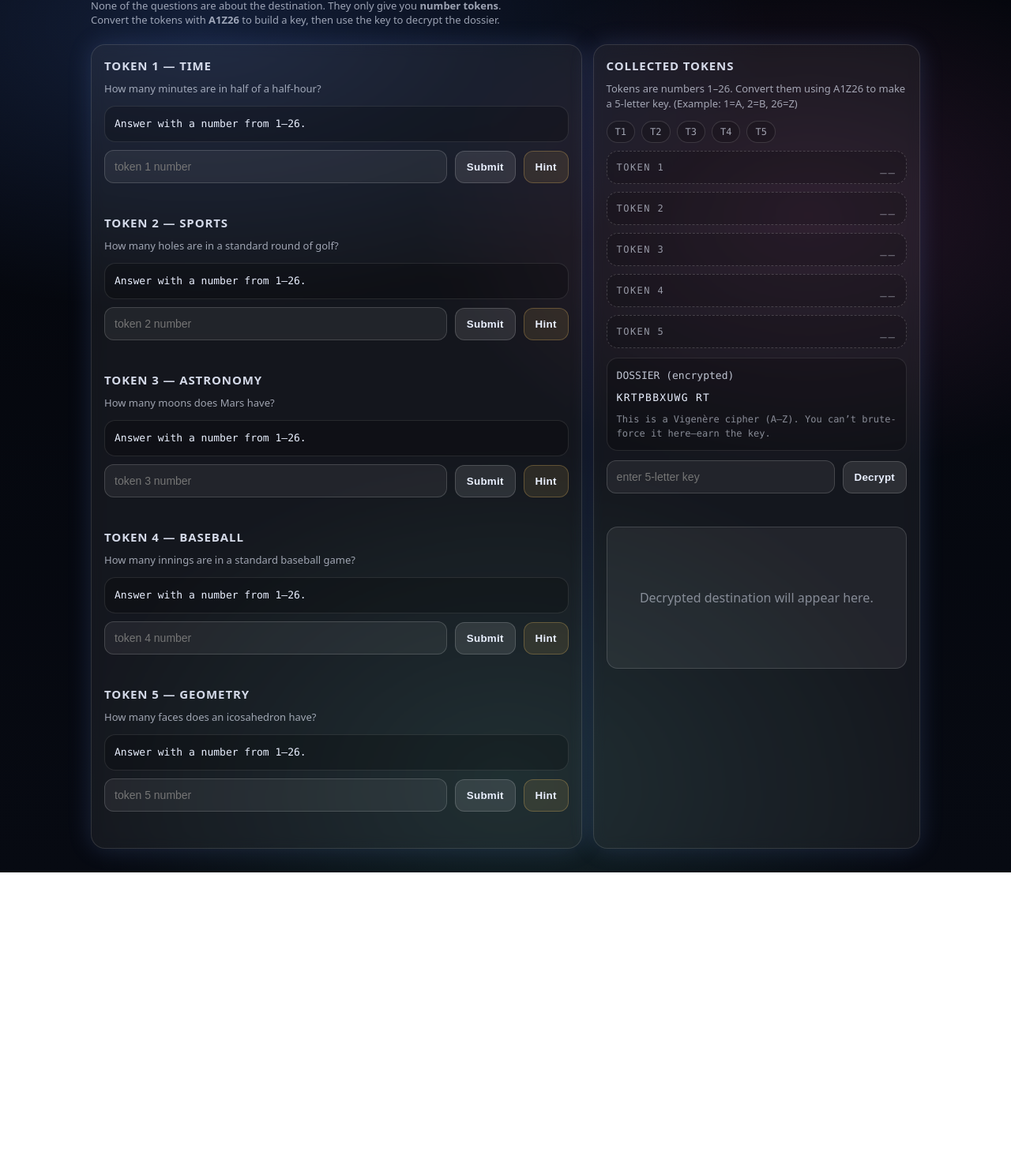
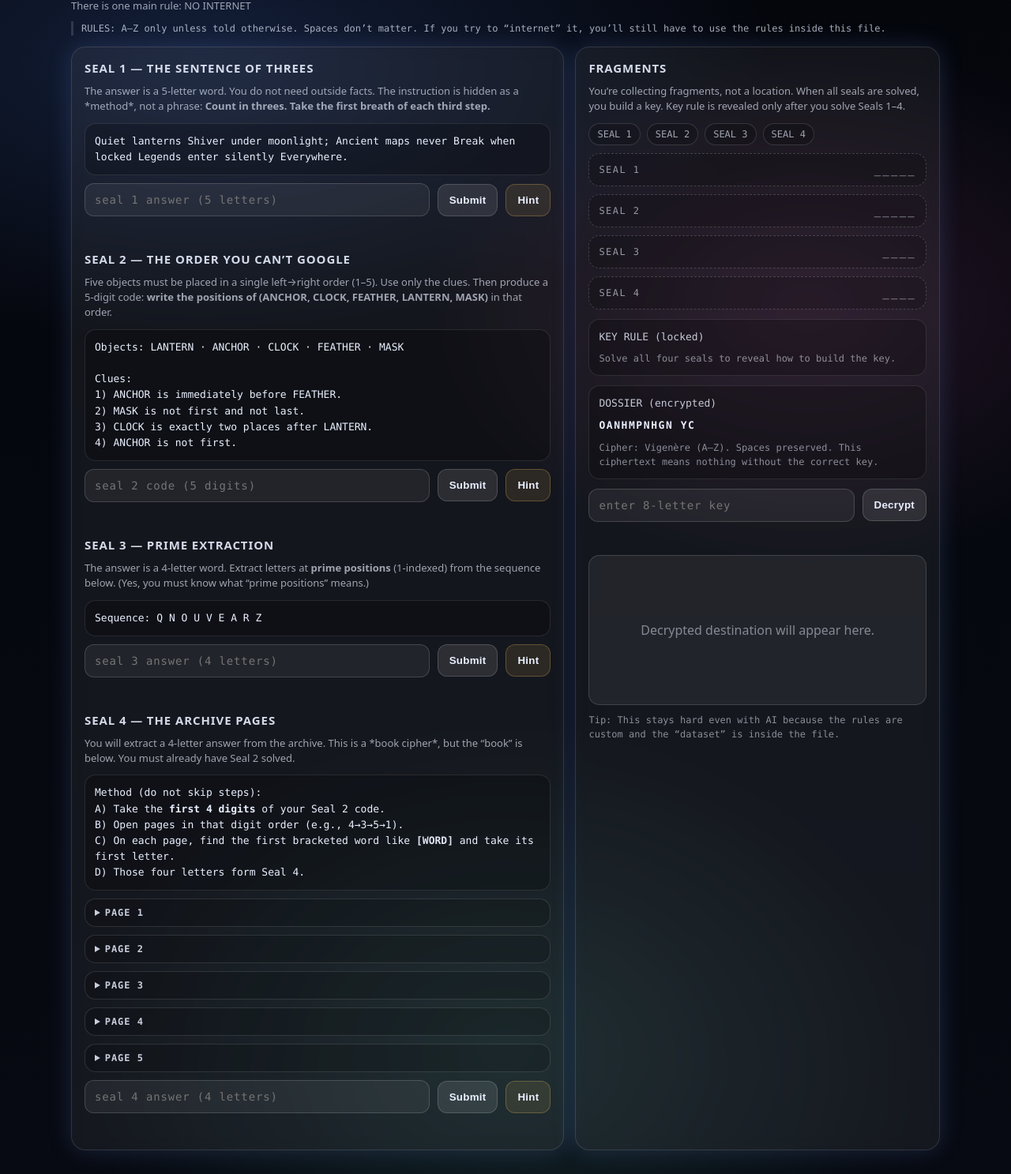
Before and after one commit to tennis6202/Secret, a plain HTML site: page index.html in a window 1280 px wide. Shown: the part 84-1571 px from the top of the page at 79% size. Before the commit the page ends 1189 px from the top, so only its background shows below. Drawn offline with Linux system fonts and the light colour scheme.

Commit message:
Update index.html

```diff
--- a/index.html
+++ b/index.html
@@ -3,7 +3,7 @@
 <head>
   <meta charset="UTF-8" />
   <meta name="viewport" content="width=device-width,initial-scale=1"/>
-  <title>Fragment Vault</title>
+  <title>Impossible Dossier</title>
   <style>
     :root{
       --bg:#070A12;
@@ -30,8 +30,7 @@
         linear-gradient(180deg, #04060c 0%, #070A12 100%);
       overflow-x:hidden;
     }
-    .wrap{ width:min(1050px, 94vw); margin:0 auto; padding:26px 0 30px; }
-    header{ padding:0 0 8px; }
+    .wrap{ width:min(1100px, 94vw); margin:0 auto; padding:26px 0 30px; }
     h1{
       margin:0;
       letter-spacing:.08em;
@@ -44,17 +43,16 @@
       margin:10px 0 0;
       color:var(--muted);
       font-size:13px;
-      line-height:1.4;
-      max-width: 75ch;
+      line-height:1.45;
+      max-width: 85ch;
     }
     .grid{
       margin-top:14px;
       display:grid;
-      grid-template-columns: 1.2fr .8fr;
+      grid-template-columns: 1.15fr .85fr;
       gap:14px;
     }
-    @media (max-width: 900px){ .grid{grid-template-columns:1fr;} }
-
+    @media (max-width: 950px){ .grid{grid-template-columns:1fr;} }
     .card{
       background: var(--panel);
       border:1px solid var(--line);
@@ -95,6 +93,8 @@
       color: var(--text);
       outline:none;
       font-size:14px;
+      font-family:var(--mono);
+      letter-spacing:.06em;
     }
     input:focus{
       border-color: rgba(120, 160, 255, .55);
@@ -123,7 +123,7 @@
     .status.bad{ color: var(--bad); }
     .status.warn{ color: var(--warn); }
 
-    .chips{ display:flex; gap:8px; flex-wrap:wrap; }
+    .chips{ display:flex; gap:8px; flex-wrap:wrap; margin-top:10px; }
     .chip{
       font-family:var(--mono);
       font-size:12px;
@@ -137,6 +137,35 @@
       color: rgba(255,255,255,.95);
       border-color: rgba(87,242,135,.35);
       background: rgba(87,242,135,.10);
+    }
+
+    details{
+      border:1px solid rgba(255,255,255,.12);
+      border-radius:14px;
+      padding:10px 12px;
+      background: rgba(0,0,0,.16);
+      margin-top:10px;
+    }
+    summary{
+      cursor:pointer;
+      user-select:none;
+      font-family:var(--mono);
+      letter-spacing:.08em;
+      text-transform:uppercase;
+      font-weight:900;
+      font-size:12px;
+      color: rgba(234,240,255,.85);
+    }
+    .page{
+      margin-top:10px;
+      font-family:var(--mono);
+      color: rgba(234,240,255,.78);
+      line-height:1.6;
+      font-size:13px;
+    }
+    .bracket{
+      color: rgba(234,240,255,.95);
+      font-weight:900;
     }
 
     .piece{
@@ -156,7 +185,7 @@
     .piece .val{
       font-size:14px;
       font-weight:900;
-      letter-spacing:.14em;
+      letter-spacing:.16em;
       color: rgba(234,240,255,.95);
     }
     .piece .val.muted{ color: rgba(234,240,255,.35); font-weight:700; }
@@ -167,128 +196,216 @@
       border-radius:14px;
       border:1px solid rgba(255,255,255,.14);
       background: rgba(255,255,255,.06);
-      min-height: 180px;
+      min-height: 190px;
       display:flex;
       align-items:center;
       justify-content:center;
       text-align:center;
     }
-
-    .small{
+    .tiny{
       font-family:var(--mono);
       font-size:12px;
       color: rgba(234,240,255,.55);
       line-height:1.5;
+    }
+    .rule{
+      border-left:3px solid rgba(255,255,255,.14);
+      padding-left:10px;
+      margin:10px 0 0;
+      color: rgba(234,240,255,.70);
+      font-family:var(--mono);
+      font-size:12px;
+      line-height:1.55;
     }
   </style>
 </head>
 <body>
   <div class="wrap">
     <header>
-      <h1>Fragment Vault</h1>
+      <h1>Impossible Dossier</h1>
       <p class="subhead">
-        None of the questions are about the destination. They only give you <b>number tokens</b>.
-        Convert the tokens with <b>A1Z26</b> to build a key, then use the key to decrypt the dossier.
+        There is one main rule: NO INTERNET
+      <p class="rule" title="Tiny hint: the page itself is the encyclopedia.">
+        RULES: A–Z only unless told otherwise. Spaces don’t matter. If you try to “internet” it,
+        you’ll still have to use the rules inside this file.
       </p>
     </header>
 
     <div class="grid">
-      <!-- LEFT: MINI PUZZLES -->
+      <!-- LEFT: SEALS -->
       <section class="card">
-        <h2>Token 1 — Time</h2>
-        <p class="hint">How many minutes are in half of a half-hour?</p>
-        <div class="panel">Answer with a number from 1–26.</div>
+        <h2>Seal 1 — The Sentence of Threes</h2>
+        <p class="hint">
+          The answer is a 5-letter word. You do not need outside facts.
+          The instruction is hidden as a *method*, not a phrase:
+          <b>Count in threes. Take the first breath of each third step.</b>
+        </p>
+
+        <div class="panel">
+          Quiet lanterns Shiver under moonlight; Ancient maps never Break when locked Legends enter silently Everywhere.
+        </div>
+
         <div class="row">
-          <input id="a1" placeholder="token 1 number" inputmode="numeric" autocomplete="off">
-          <button onclick="check(1)">Submit</button>
+          <input id="seal1" placeholder="seal 1 answer (5 letters)" autocomplete="off">
+          <button onclick="checkSeal(1)">Submit</button>
           <button class="hintbtn" onclick="hint(1)">Hint</button>
         </div>
         <div class="status" id="s1"></div>
 
-        <div style="height:10px"></div>
+        <div style="height:14px"></div>
 
-        <h2>Token 2 — Sports</h2>
-        <p class="hint">How many holes are in a standard round of golf?</p>
-        <div class="panel">Answer with a number from 1–26.</div>
+        <h2>Seal 2 — The Order You Can’t Google</h2>
+        <p class="hint">
+          Five objects must be placed in a single left→right order (1–5).
+          Use only the clues. Then produce a 5-digit code:
+          <b>write the positions of (ANCHOR, CLOCK, FEATHER, LANTERN, MASK)</b> in that order.
+        </p>
+
+        <div class="panel">
+          Objects: LANTERN · ANCHOR · CLOCK · FEATHER · MASK<br><br>
+          Clues:<br>
+          1) ANCHOR is immediately before FEATHER.<br>
+          2) MASK is not first and not last.<br>
+          3) CLOCK is exactly two places after LANTERN.<br>
+          4) ANCHOR is not first.
+        </div>
+
         <div class="row">
-          <input id="a2" placeholder="token 2 number" inputmode="numeric" autocomplete="off">
-          <button onclick="check(2)">Submit</button>
+          <input id="seal2" placeholder="seal 2 code (5 digits)" inputmode="numeric" autocomplete="off">
+          <button onclick="checkSeal(2)">Submit</button>
           <button class="hintbtn" onclick="hint(2)">Hint</button>
         </div>
         <div class="status" id="s2"></div>
 
-        <div style="height:10px"></div>
+        <div style="height:14px"></div>
 
-        <h2>Token 3 — Astronomy</h2>
-        <p class="hint">How many moons does Mars have?</p>
-        <div class="panel">Answer with a number from 1–26.</div>
+        <h2>Seal 3 — Prime Extraction</h2>
+        <p class="hint">
+          The answer is a 4-letter word. Extract letters at <b>prime positions</b> (1-indexed)
+          from the sequence below. (Yes, you must know what “prime positions” means.)
+        </p>
+
+        <div class="panel">
+          Sequence: Q N O U V E A R Z
+        </div>
+
         <div class="row">
-          <input id="a3" placeholder="token 3 number" inputmode="numeric" autocomplete="off">
-          <button onclick="check(3)">Submit</button>
+          <input id="seal3" placeholder="seal 3 answer (4 letters)" autocomplete="off">
+          <button onclick="checkSeal(3)">Submit</button>
           <button class="hintbtn" onclick="hint(3)">Hint</button>
         </div>
         <div class="status" id="s3"></div>
 
-        <div style="height:10px"></div>
+        <div style="height:14px"></div>
 
-        <h2>Token 4 — Baseball</h2>
-        <p class="hint">How many innings are in a standard baseball game?</p>
-        <div class="panel">Answer with a number from 1–26.</div>
+        <h2>Seal 4 — The Archive Pages</h2>
+        <p class="hint">
+          You will extract a 4-letter answer from the archive. This is a *book cipher*, but the “book” is below.
+          You must already have Seal 2 solved.
+        </p>
+
+        <div class="panel">
+          Method (do not skip steps):<br>
+          A) Take the <b>first 4 digits</b> of your Seal 2 code.<br>
+          B) Open pages in that digit order (e.g., 4→3→5→1).<br>
+          C) On each page, find the first bracketed word like <span class="bracket">[WORD]</span> and take its first letter.<br>
+          D) Those four letters form Seal 4.
+        </div>
+
+        <details>
+          <summary>PAGE 1</summary>
+          <div class="page">
+            <span class="bracket">[ORCHARD]</span> The record keeper refused to name places.
+            Instead, they wrote recipes for remembering: count, extract, recombine.
+            A safe that opens from curiosity is safer than a safe that opens from force.
+          </div>
+        </details>
+
+        <details>
+          <summary>PAGE 2</summary>
+          <div class="page">
+            <span class="bracket">[TANGLE]</span> A knot can be untied by patience.
+            If you race, you tighten it. If you read, you loosen it.
+            There are no shortcuts—only methods pretending to be shortcuts.
+          </div>
+        </details>
+
+        <details>
+          <summary>PAGE 3</summary>
+          <div class="page">
+            <span class="bracket">[CANDLE]</span> When the light is wrong,
+            shadows look like answers. When the light is right,
+            answers look inevitable.
+          </div>
+        </details>
+
+        <details>
+          <summary>PAGE 4</summary>
+          <div class="page">
+            <span class="bracket">[EQUINOX]</span> The archive is built to punish guessing.
+            A guess is loud and fragile. A method is quiet and strong.
+            Keep what you earn. Discard what you assume.
+          </div>
+        </details>
+
+        <details>
+          <summary>PAGE 5</summary>
+          <div class="page">
+            <span class="bracket">[HARBOR]</span> If you insist on searching the internet,
+            you will only find mirrors. None of those mirrors contain this archive.
+            The only real reference is the one you are reading.
+          </div>
+        </details>
+
         <div class="row">
-          <input id="a4" placeholder="token 4 number" inputmode="numeric" autocomplete="off">
-          <button onclick="check(4)">Submit</button>
+          <input id="seal4" placeholder="seal 4 answer (4 letters)" autocomplete="off">
+          <button onclick="checkSeal(4)">Submit</button>
           <button class="hintbtn" onclick="hint(4)">Hint</button>
         </div>
         <div class="status" id="s4"></div>
-
-        <div style="height:10px"></div>
-
-        <h2>Token 5 — Geometry</h2>
-        <p class="hint">How many faces does an icosahedron have?</p>
-        <div class="panel">Answer with a number from 1–26.</div>
-        <div class="row">
-          <input id="a5" placeholder="token 5 number" inputmode="numeric" autocomplete="off">
-          <button onclick="check(5)">Submit</button>
-          <button class="hintbtn" onclick="hint(5)">Hint</button>
-        </div>
-        <div class="status" id="s5"></div>
       </section>
 
-      <!-- RIGHT: TOKENS + DECRYPT -->
+      <!-- RIGHT: FRAGMENTS + DECRYPT -->
       <aside class="card">
-        <h2>Collected tokens</h2>
+        <h2>Fragments</h2>
         <p class="hint">
-          Tokens are numbers 1–26. Convert them using A1Z26 to make a 5-letter key.
-          (Example: 1=A, 2=B, 26=Z)
+          You’re collecting fragments, not a location. When all seals are solved, you build a key.
+          Key rule is revealed only after you solve Seals 1–4.
         </p>
 
         <div class="chips">
-          <span class="chip" id="c1">T1</span>
-          <span class="chip" id="c2">T2</span>
-          <span class="chip" id="c3">T3</span>
-          <span class="chip" id="c4">T4</span>
-          <span class="chip" id="c5">T5</span>
+          <span class="chip" id="c1">SEAL 1</span>
+          <span class="chip" id="c2">SEAL 2</span>
+          <span class="chip" id="c3">SEAL 3</span>
+          <span class="chip" id="c4">SEAL 4</span>
         </div>
 
-        <div class="piece"><div class="label">Token 1</div><div class="val muted" id="t1">__</div></div>
-        <div class="piece"><div class="label">Token 2</div><div class="val muted" id="t2">__</div></div>
-        <div class="piece"><div class="label">Token 3</div><div class="val muted" id="t3">__</div></div>
-        <div class="piece"><div class="label">Token 4</div><div class="val muted" id="t4">__</div></div>
-        <div class="piece"><div class="label">Token 5</div><div class="val muted" id="t5">__</div></div>
+        <div class="piece"><div class="label">Seal 1</div><div class="val muted" id="v1">_____</div></div>
+        <div class="piece"><div class="label">Seal 2</div><div class="val muted" id="v2">_____</div></div>
+        <div class="piece"><div class="label">Seal 3</div><div class="val muted" id="v3">____</div></div>
+        <div class="piece"><div class="label">Seal 4</div><div class="val muted" id="v4">____</div></div>
+
+        <div style="height:12px"></div>
+
+        <div class="panel" id="keyrule">
+          <div style="color:rgba(234,240,255,.82); margin-bottom:8px;">KEY RULE (locked)</div>
+          <div class="tiny">Solve all four seals to reveal how to build the key.</div>
+        </div>
 
         <div style="height:12px"></div>
 
         <div class="panel">
-          <div style="color:rgba(234,240,255,.80); margin-bottom:8px;">DOSSIER (encrypted)</div>
-          <div id="cipher" style="letter-spacing:.10em;">KRTPBBXUWG RT</div>
-          <div class="small" style="margin-top:8px;">
-            This is a Vigenère cipher (A–Z). You can’t brute-force it here—earn the key.
+          <div style="color:rgba(234,240,255,.82); margin-bottom:8px;">DOSSIER (encrypted)</div>
+          <div style="letter-spacing:.12em; font-weight:900;">OANHMPNHGN YC</div>
+          <div class="tiny" style="margin-top:8px;">
+            Cipher: Vigenère (A–Z). Spaces preserved.
+            This ciphertext means nothing without the correct key.
           </div>
         </div>
 
         <div class="row" style="margin-top:12px;">
-          <input id="key" placeholder="enter 5-letter key" autocomplete="off">
-          <button onclick="unlock()">Decrypt</button>
+          <input id="key" placeholder="enter 8-letter key" autocomplete="off">
+          <button onclick="decrypt()">Decrypt</button>
         </div>
         <div class="status" id="sk"></div>
 
@@ -297,162 +414,184 @@
             Decrypted destination will appear here.
           </div>
         </div>
+
+        <div style="height:10px"></div>
+        <div class="tiny">
+          Tip: This stays hard even with AI because the rules are custom and the “dataset” is inside the file.
+        </div>
       </aside>
     </div>
   </div>
 
   <script>
-    // --- Correct token answers (numbers 1–26) ---
-    // Not related to the destination; they form a key only after A1Z26 conversion.
-    const SOL = { 1:15, 2:18, 3:2, 4:9, 5:20 };
+    // --- Helpers ---
+    const A = "ABCDEFGHIJKLMNOPQRSTUVWXYZ";
+    const state = { solved:{1:false,2:false,3:false,4:false}, val:{1:"",2:"",3:"",4:""} };
 
-    // Ciphertext is shown; plaintext is NOT stored as plain text.
-    const CIPHER = "KRTPBBXUWG RT";
+    // SHA-256 hashes of correct answers (so the answers aren't sitting in plain text)
+    // seal1: SABLE
+    // seal2: 43512
+    // seal3: NOVA
+    // seal4: ECHO
+    // key:  SAVAECHO
+    const HASH = {
+      1: "733fbc193a6f109922544af571bfbe58ab189460cbdd3971d2c666800d75e32a",
+      2: "40c38939612f59ad418569e94a075935576bff0449c7f80f130629fc296a378e",
+      3: "c2385250186d29ac49370c0d87d40cfc0b434bdba9ae2e74e9a94c1cda87d667",
+      4: "23c3bebf31826568ef891d4c8f852b3875d2e5beff0ca44e02bd310c892c0923",
+      K: "22d573d47814c5b29112c2eec03f29d16bf86d59d5156736dbcc3ace54d322e9"
+    };
 
-    const got = {1:null,2:null,3:null,4:null,5:null};
-    const hints = {1:0,2:0,3:0,4:0,5:0};
-
-    function normNum(x){
-      const n = parseInt(String(x).trim(), 10);
-      if (!Number.isFinite(n)) return null;
-      return n;
+    function normAZ(s){
+      return (s||"").toUpperCase().replace(/[^A-Z0-9]/g,"").trim();
     }
-
     function setStatus(id, msg, type){
       const el = document.getElementById(id);
       el.textContent = msg;
       el.className = "status" + (type ? " " + type : "");
     }
-
-    function markToken(i, val){
-      got[i] = val;
-      const chip = document.getElementById("c"+i);
-      chip.classList.add("on");
-      const t = document.getElementById("t"+i);
-      t.textContent = String(val).padStart(2,"0");
-      t.classList.remove("muted");
+    function setChip(n, on){
+      document.getElementById("c"+n).classList.toggle("on", !!on);
+    }
+    function showVal(n, text){
+      const el = document.getElementById("v"+n);
+      el.textContent = text;
+      el.classList.remove("muted");
     }
 
-    function allTokens(){
-      return [1,2,3,4,5].every(i => got[i] !== null);
+    async function sha256hex(str){
+      const enc = new TextEncoder().encode(str);
+      const buf = await crypto.subtle.digest("SHA-256", enc);
+      const bytes = Array.from(new Uint8Array(buf));
+      return bytes.map(b => b.toString(16).padStart(2,"0")).join("");
     }
 
-    function check(i){
-      const input = document.getElementById("a"+i);
-      const n = normNum(input.value);
-      if (n === null){
-        setStatus("s"+i, "Type a number.", "warn");
+    function revealKeyRuleIfReady(){
+      if (![1,2,3,4].every(i => state.solved[i])) return;
+      const box = document.getElementById("keyrule");
+      box.innerHTML = `
+        <div style="color:rgba(234,240,255,.82); margin-bottom:8px;">KEY RULE (unlocked)</div>
+        <div class="tiny">
+          Build an 8-letter key as follows:<br><br>
+          1) Take the <b>first 2 letters</b> of Seal 1.<br>
+          2) Take the <b>last 2 letters</b> of Seal 3.<br>
+          3) Append all of Seal 4.<br><br>
+          Key = <b>(S1[1..2]) + (S3[last2]) + (S4)</b>
+        </div>
+      `;
+      setStatus("sk", "Key rule unlocked. Build the key carefully.", "warn");
+    }
+
+    async function checkSeal(n){
+      const inputId = "seal"+n;
+      const raw = document.getElementById(inputId).value;
+      const cleaned = normAZ(raw);
+
+      if (!cleaned){
+        setStatus("s"+n, "Type an answer.", "warn");
         return;
       }
-      if (n < 1 || n > 26){
-        setStatus("s"+i, "Keep it between 1 and 26.", "warn");
-        return;
-      }
-      if (n === SOL[i]){
-        markToken(i, n);
-        setStatus("s"+i, "Token secured.", "good");
-        if (allTokens()){
-          setStatus("sk", "All tokens collected. Convert them with A1Z26 to build the 5-letter key.", "warn");
-        }
+
+      const h = await sha256hex(cleaned);
+      if (h === HASH[n]){
+        state.solved[n] = true;
+        state.val[n] = cleaned;
+        setChip(n, true);
+        showVal(n, cleaned);
+        setStatus("s"+n, "Seal unlocked.", "good");
+        revealKeyRuleIfReady();
       } else {
-        setStatus("s"+i, "Incorrect. Try again.", "bad");
+        setStatus("s"+n, "Incorrect. Re-check the method, not the topic.", "bad");
       }
     }
 
-    function hint(i){
-      hints[i]++;
-      const msgs = {
-        1: [
-          "Half of a half-hour is half of 30 minutes.",
-          "Half of 30 is 15."
-        ],
-        2: [
-          "A standard golf course has the same number of holes as a full scorecard.",
-          "It’s 18."
-        ],
-        3: [
-          "Mars has two small moons with names from mythology.",
-          "Phobos and Deimos = 2."
-        ],
-        4: [
-          "A normal game (not extras) has 9 innings.",
-          "It’s 9."
-        ],
-        5: [
-          "An icosahedron is one of the Platonic solids.",
-          "It has 20 faces."
-        ]
-      };
-      const m = msgs[i][Math.min(hints[i]-1, msgs[i].length-1)];
-      setStatus("s"+i, m, "warn");
-    }
-
-    // --- Vigenère decrypt (A–Z only; spaces preserved) ---
+    // Vigenère decrypt A–Z (spaces preserved)
     function vigenereDecrypt(cipher, key){
-      const A = "ABCDEFGHIJKLMNOPQRSTUVWXYZ";
-      const k = key.toUpperCase().replace(/[^A-Z]/g,"");
+      const k = (key||"").toUpperCase().replace(/[^A-Z]/g,"");
       if (!k) return "";
       let out = "";
       let ki = 0;
-      for (const ch of cipher.toUpperCase()){
+      for (const ch of (cipher||"").toUpperCase()){
         if (A.includes(ch)){
           const c = A.indexOf(ch);
           const kk = A.indexOf(k[ki % k.length]);
           const p = (c - kk + 26) % 26;
           out += A[p];
           ki++;
-        } else {
-          out += ch;
-        }
+        } else out += ch;
       }
       return out;
     }
 
-    function unlock(){
-      const raw = (document.getElementById("key").value || "").trim().toUpperCase();
-      if (!allTokens()){
-        setStatus("sk", "You don’t have all the tokens yet.", "bad");
+    async function decrypt(){
+      const key = (document.getElementById("key").value || "").toUpperCase().replace(/[^A-Z]/g,"");
+      if (![1,2,3,4].every(i => state.solved[i])){
+        setStatus("sk", "You can’t decrypt yet. Unlock all seals first.", "bad");
         return;
       }
-      if (!/^[A-Z]{5}$/.test(raw)){
-        setStatus("sk", "Key must be 5 letters (A–Z).", "warn");
+      if (key.length !== 8){
+        setStatus("sk", "Key must be exactly 8 letters.", "warn");
         return;
       }
 
-      // Compute the “earned” key from tokens via A1Z26 (no direct place clue).
-      const A = "ABCDEFGHIJKLMNOPQRSTUVWXYZ";
-      const earned =
-        A[got[1]-1] + A[got[2]-1] + A[got[3]-1] + A[got[4]-1] + A[got[5]-1];
-
-      if (raw !== earned){
-        setStatus("sk", "Wrong key. Check your A1Z26 conversion.", "bad");
+      const hk = await sha256hex(key);
+      if (hk !== HASH.K){
+        setStatus("sk", "Wrong key. Build it exactly using the Key Rule.", "bad");
         return;
       }
 
-      const plain = vigenereDecrypt(CIPHER, raw); // yields the destination phrase
+      const plain = vigenereDecrypt("OANHMPNHGN YC", key); // -> destination
       setStatus("sk", "Decrypted.", "good");
-
       document.getElementById("final").innerHTML = `
         <div>
           <div style="font-size:12px; letter-spacing:.14em; text-transform:uppercase; color:rgba(234,240,255,.65)">
             Destination
           </div>
-          <div style="margin-top:10px; font-size:26px; font-weight:950; letter-spacing:.08em; text-shadow: var(--glow);">
+          <div style="margin-top:10px; font-size:28px; font-weight:950; letter-spacing:.08em; text-shadow: var(--glow);">
             ${plain.replace(" DC", ", D.C.")}
           </div>
           <div style="margin-top:10px; color:rgba(234,240,255,.70)">
-            You earned the key first — then the location.
+            You didn’t “see” it. You built the key that made it readable.
           </div>
         </div>
       `;
     }
 
-    // Enter key submits the current field
+    function hint(n){
+      const msgs = {
+        1: [
+          "Count words. Every third word matters.",
+          "Take the first letter of word 3, 6, 9, 12, 15.",
+          "Those initials form a real 5-letter word."
+        ],
+        2: [
+          "Start with clue #3: LANTERN must be exactly two before CLOCK.",
+          "ANCHOR must be immediately before FEATHER. MASK can't be ends.",
+          "After ordering, write positions of (ANCHOR, CLOCK, FEATHER, LANTERN, MASK)."
+        ],
+        3: [
+          "Prime positions (1-indexed): 2, 3, 5, 7, 11, ...",
+          "Only take letters at positions 2,3,5,7 from the 9-letter sequence.",
+          "Those four letters spell the answer."
+        ],
+        4: [
+          "You MUST use the first 4 digits of Seal 2.",
+          "Open pages in that digit order; take the first bracketed word’s first letter each time.",
+          "Those four letters spell the answer."
+        ]
+      };
+      const s = document.getElementById("s"+n);
+      const idx = (parseInt(s.dataset.h||"0",10));
+      s.dataset.h = String(idx+1);
+      setStatus("s"+n, msgs[n][Math.min(idx, msgs[n].length-1)], "warn");
+    }
+
+    // Enter to submit active field
     document.addEventListener("keydown", (e)=>{
       if (e.key !== "Enter") return;
       const id = document.activeElement?.id || "";
-      if (id.startsWith("a")) check(parseInt(id.slice(1),10));
-      if (id === "key") unlock();
+      if (id.startsWith("seal")) checkSeal(parseInt(id.replace("seal",""),10));
+      if (id === "key") decrypt();
     });
   </script>
 </body>
```
